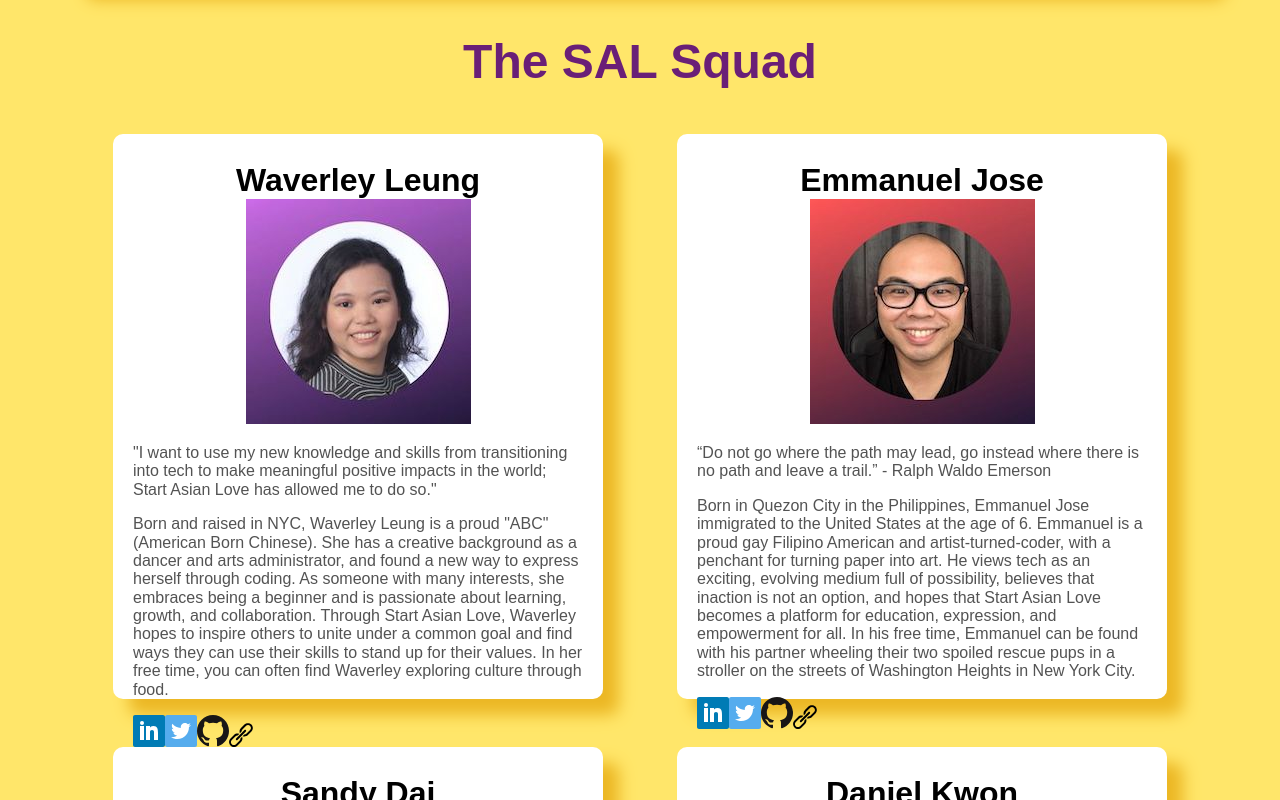
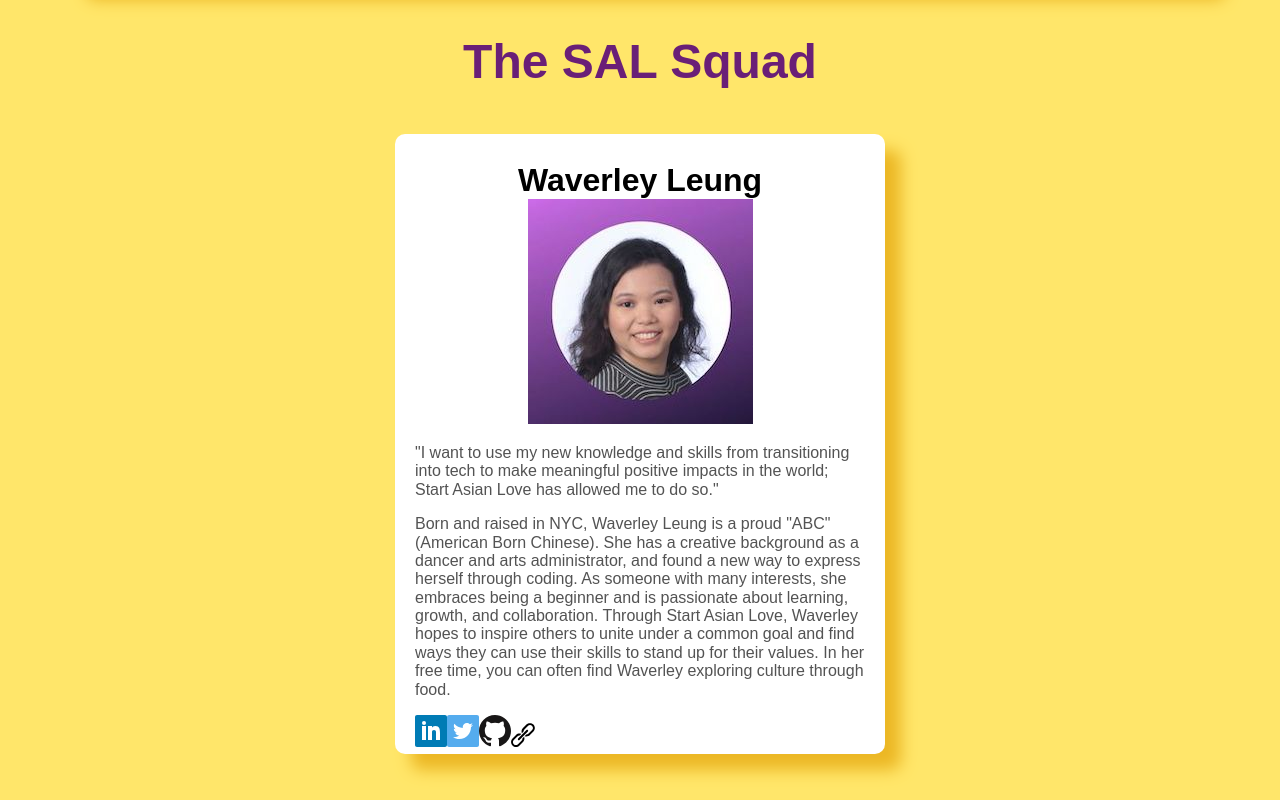
Before and after one commit to wlcreate/Start-Asian-Love, a Next.js app: page /about in a window 1280 px wide. Shown: the part 560-1360 px from the top of the page. Built offline with nearby package versions, Linux system fonts and the light colour scheme; a web font is replaced by a local one.

Commit message:
updates profile height and brings closer together with margins
Co-authored-by: Emmanuel Jose <emjose@gmail.com>
Co-authored-by: Sandy Dai <sandydai98@gmail.com>

```diff
--- a/styles/About/About.module.scss
+++ b/styles/About/About.module.scss
@@ -33,7 +33,7 @@
 }
 
 .profile-container {
-  margin: 45px 100px;
+  margin: 45px 200px;
   margin-bottom: 60px;
 
   display: grid;
@@ -44,7 +44,7 @@
 
 .profile {
   width: 450px;
-  height: 525px;
+  height: 580px;
   padding: 20px;
   border-radius: 10px;
 
```
